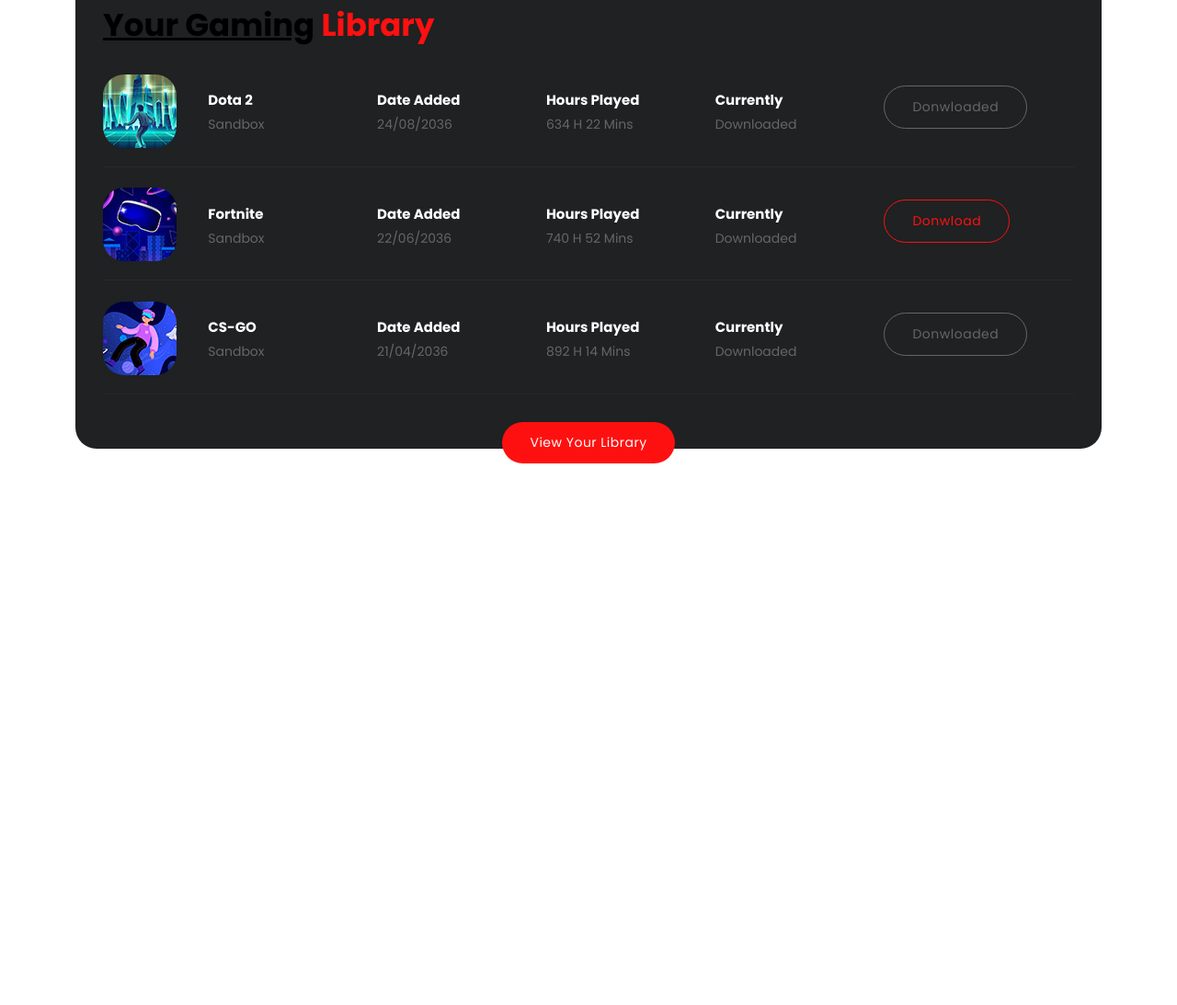
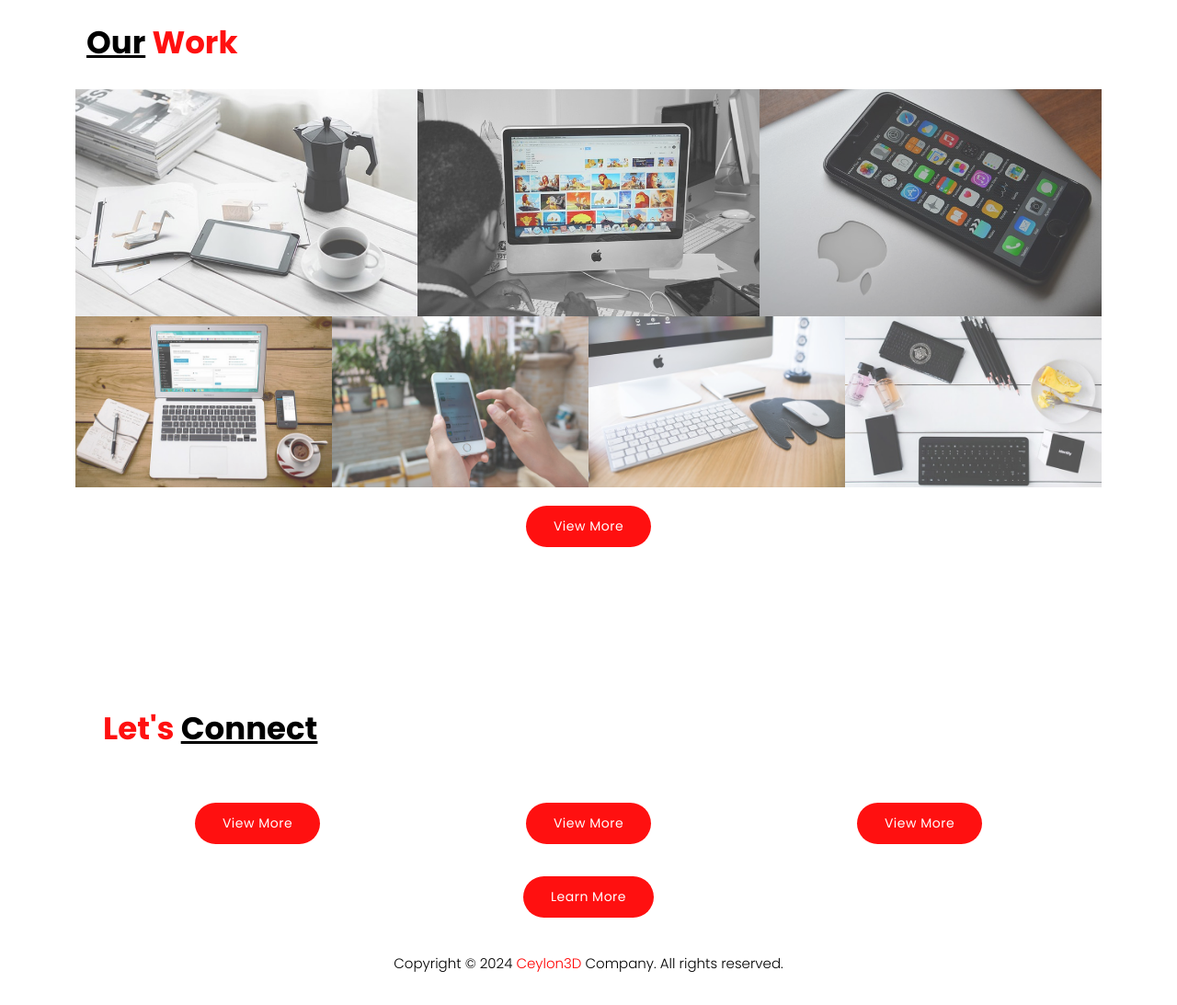
Before and after one commit to Meshydra/Ceylon3D-Web-Application, a plain HTML site: page index.html in a window 1280 px wide. Shown: the part 1273-2366 px from the top of the page at 92% size. Before the commit the page ends 1881 px from the top, so only its background shows below. Drawn offline with nearby package versions, Linux system fonts and the light colour scheme.

Commit message:
Created upto Contact us Implement

```diff
--- a/assets/css/style.css
+++ b/assets/css/style.css
@@ -21,6 +21,7 @@ font & reset css
 
 
 */
+
 @import url("https://fonts.googleapis.com/css2?family=Poppins:wght@100;200;300;400;500;600;700;800;900");
 :root{
   --black: #000;
@@ -177,6 +178,7 @@ p {
 
 .main-button a:hover {
   background-color: #fff;
+  padding: 10px 28px;
   border: #ff1010 solid 1px;
   color: #ff1010;
 }
@@ -201,6 +203,8 @@ p {
   border-color: #fff;
   background-color: #fff;
   color: #ff1010;
+
+  padding: 10px 28px;
 }
 
 .border-no-active a {
@@ -223,12 +227,17 @@ section {
   font-size: 34px;
   text-decoration: none;
   margin-bottom: 30px;
+  text-align: left;
 }
 
 .heading-section h4 em {
   color: rgb(0, 0, 0);
   font-style: normal;
   text-decoration: underline;
+}
+
+.col-lg-12{
+  padding-top:20px ;
 }
 
 /*
@@ -243,7 +252,7 @@ Pre-loader Style
   left: 0;
   right: 0;
   bottom: 0;
-  background-color: rgba(0,0,0,0.99);
+  background-color: rgba(255, 255, 255, 0.99);
   display: -webkit-box;
   display: flex;
   -webkit-box-align: center;
@@ -472,11 +481,6 @@ Header Style
   color: white;
 }
 
-.header-area .main-nav .nav .social a img {
-  max-width: 30px;
-  margin-left: 5px;
-}
-
 .header-area .main-nav .nav li.has-sub ul.sub-menu .social a:hover,
 .background-header .main-nav .nav li.has-sub ul.sub-menu .social a:hover {
   padding-left: 25px !important;
@@ -887,70 +891,43 @@ Most Popular Style
   margin-bottom: -53px;
 }
 
-/*
----------------------------------------------
-Gaming Library Style
----------------------------------------------
-*/
-
-.gaming-library {
-  margin-top: 60px;
-  padding: 30px;
-  background-color: #1f2122;
-  border-radius: 23px;
-}
-
-.gaming-library .item {
-  border-bottom: 1px solid #27292a;
-  margin-bottom: 20px;
+/* services */
+
+.container {
+  background-color: ;
+}
+
+/* portfolio section */
+#portfolio-header {
+  background: url('../images/portfolio-header.jpg') no-repeat;
+  background-size: cover;
+  background-position: center;
+  min-height: 500px;
+  padding-top: 160px;
+}
+#portfolio {
+  text-align: center;
+  padding-top: 80px;
+  padding-bottom: 60px;
+  }
+#portfolio h2 {
   padding-bottom: 20px;
 }
-
-.gaming-library .last-item {
-  margin-bottom: 30px;
-}
-
-.profile-library .last-item {
-  border-bottom: none;
-  padding-bottom: 0px;
-  margin-bottom: 0px;
-}
-
-.gaming-library .item ul li {
-  margin-top: 15px;
-}
-
-.gaming-library .item ul li img {
-  margin-top: -30px;
-}
-
-.gaming-library .item ul li {
-  display: inline-block;
-  width: 17%;
-}
-
-.gaming-library .item ul li:first-child {
-  width: 110px;
-}
-
-.gaming-library .item ul .social {
-  width: 15%;
-  text-align: right;
-}
-
-.gaming-library .item ul li h4 {
-  font-size: 15px;
-  margin-bottom: 5px;
-}
-
-.gaming-library .item ul li span {
-  color: #666;
-  font-size: 14px;
-}
-
-.gaming-library .main-button {
-  text-align: center;
-  margin-bottom: -53px;
+#portfolio .col-md-4,
+#portfolio .col-md-3 {
+  padding: 0;
+  margin: 0;
+}
+#portfolio img {
+  width: 100%;
+  transition: all 0.4s ease-in;
+  opacity: 0.8;
+}
+#portfolio img:hover {
+  opacity: 1;
+}
+#portfolio .btn {
+  margin-top: 30px;
 }
 
 /*
@@ -962,12 +939,12 @@ Footer Style
 footer p {
   text-align: center;
   padding: 30px 0px;
-  color: #fff;
+  color: rgb(0, 0, 0);
   font-weight: 300;
 }
 
 footer p a {
-  color: #fff;
+  color: rgb(255, 0, 0);
   transition: all .3s;
 }
 
--- a/assets/js/custom.js
+++ b/assets/js/custom.js
@@ -202,20 +202,23 @@
 	    });
 	});
 
-	function onScroll(event){
+	function onScroll(event) {
 		var scrollPos = $(document).scrollTop();
 		$('.nav a').each(function () {
 			var currLink = $(this);
 			var refElement = $(currLink.attr("href"));
+
+			if (refElement.length) { // Check if refElement exists
 				if (refElement.position().top <= scrollPos && refElement.position().top + refElement.height() > scrollPos) {
 					$('.nav ul li a').removeClass("active");
 					currLink.addClass("active");
+				} else {
+					currLink.removeClass("active");
 				}
-	        else{
-	            currLink.removeClass("active");
 			}
 		});
 	}
+
 
 
 	// Page loading animation
--- a/index.html
+++ b/index.html
@@ -89,30 +89,28 @@
           <!-- ***** Banner End ***** -->
 
           <!-- ***** Services ***** -->
-
-          <!-- ***** Most Popular End ***** -->
           <div class="most-popular">
             <div class="row">
                 <div class="col-lg-12">
                     <div class="heading-section">
-                        <h4><em>Our</em> Services</h4>
+                        <h4>What we <em>Do</em></h4>
                     </div>
                     <div class="row">
                         <div class="col-lg-4 col-sm-6"> <!-- Display 3 items in a row -->
                             <div class="item">
-                              <img src="assets/images/popular-01.jpg" alt="">
+                              <img src="images/model.png" alt="">
                               <h4>3D Modeling<br><span>Lorem ipsum, dolor sit amet consectetur adipisicing elit. Voluptate, repellat.</span></h4>
                             </div>
                         </div>
                         <div class="col-lg-4 col-sm-6"> <!-- Display 3 items in a row -->
                             <div class="item">
-                              <img src="assets/images/popular-01.jpg" alt="">
+                              <img src="images/print.jpg" alt="">
                               <h4>3D Printing<br><span>Lorem ipsum dolor sit amet consectetur adipisicing elit. Veniam, possimus?</span></h4>
                             </div>
                         </div>
                         <div class="col-lg-4 col-sm-6"> <!-- Display 3 items in a row -->
                             <div class="item">
-                              <img src="assets/images/popular-01.jpg" alt="">
+                              <img src="images/proto.png" alt="">
                               <h4>Prototyping<br><span>Lorem ipsum dolor sit amet consectetur, adipisicing elit. Nisi, libero!</span></h4>
                             </div>
                         </div>
@@ -126,64 +124,98 @@
                 </div>
             </div>
         </div>
+        <!-- ***** Services end ***** -->
 
 
-          <!-- ***** Gaming Library Start ***** -->
-          <div class="gaming-library">
-            <div class="col-lg-12">
-              <div class="heading-section">
-                <h4><em>Your Gaming</em> Library</h4>
+        <!-- *****Library Start ***** -->
+        <div id="portfolio">
+          <div class="container">
+            <div class="heading-section">
+                <h4><em>Our</em> Work</h4>
+            </div>
+            <div class="row mt30">
+              <div class="col-md-4 col-sm-4 col-xs-6">
+                <a  data-lightbox-gallery="portfolio-gallery"><img src="images/portfolio-img1.jpg" alt="portfolio img"></a>
               </div>
-              <div class="item">
-                <ul>
-                  <li><img src="assets/images/game-01.jpg" alt="" class="templatemo-item"></li>
-                  <li><h4>Dota 2</h4><span>Sandbox</span></li>
-                  <li><h4>Date Added</h4><span>24/08/2036</span></li>
-                  <li><h4>Hours Played</h4><span>634 H 22 Mins</span></li>
-                  <li><h4>Currently</h4><span>Downloaded</span></li>
-                  <li><div class="main-border-button border-no-active"><a href="#">Donwloaded</a></div></li>
-                </ul>
+              <div class="col-md-4 col-sm-4 col-xs-6">
+                <a  data-lightbox-gallery="portfolio-gallery"><img src="images/portfolio-img2.jpg" alt="portfolio img"></a>
               </div>
-              <div class="item">
-                <ul>
-                  <li><img src="assets/images/game-02.jpg" alt="" class="templatemo-item"></li>
-                  <li><h4>Fortnite</h4><span>Sandbox</span></li>
-                  <li><h4>Date Added</h4><span>22/06/2036</span></li>
-                  <li><h4>Hours Played</h4><span>740 H 52 Mins</span></li>
-                  <li><h4>Currently</h4><span>Downloaded</span></li>
-                  <li><div class="main-border-button"><a href="#">Donwload</a></div></li>
-                </ul>
+              <div class="col-md-4 col-sm-4 col-xs-6">
+                <a  data-lightbox-gallery="portfolio-gallery"><img src="images/portfolio-img3.jpg" alt="portfolio img"></a>
               </div>
-              <div class="item last-item">
-                <ul>
-                  <li><img src="assets/images/game-03.jpg" alt="" class="templatemo-item"></li>
-                  <li><h4>CS-GO</h4><span>Sandbox</span></li>
-                  <li><h4>Date Added</h4><span>21/04/2036</span></li>
-                  <li><h4>Hours Played</h4><span>892 H 14 Mins</span></li>
-                  <li><h4>Currently</h4><span>Downloaded</span></li>
-                  <li><div class="main-border-button border-no-active"><a href="#">Donwloaded</a></div></li>
-                </ul>
+
+              <div class="col-md-3 col-sm-6 col-xs-6">
+                <a  data-lightbox-gallery="portfolio-gallery"><img src="images/portfolio-img4.jpg" alt="portfolio img"></a>
               </div>
+              <div class="col-md-3 col-sm-6 col-xs-6">
+                <a  data-lightbox-gallery="portfolio-gallery"><img src="images/portfolio-img5.jpg" alt="portfolio img"></a>
+              </div>
+              <div class="col-md-3 col-sm-6 col-xs-6">
+                <a  data-lightbox-gallery="portfolio-gallery"><img src="images/portfolio-img6.jpg" alt="portfolio img"></a>
+              </div>
+              <div class="col-md-3 col-sm-6 col-xs-12">
+                <a  data-lightbox-gallery="portfolio-gallery"><img src="images/portfolio-img7.jpg" alt="portfolio img"></a>
+              </div>
+              <div class="col-lg-12">
+                <div class="main-button">
+                    <a href="gallery.html">View More</a>
+                </div>
             </div>
-            <div class="col-lg-12">
-              <div class="main-button">
-                <a href="profile.html">View Your Library</a>
-              </div>
             </div>
           </div>
-          <!-- ***** Gaming Library End ***** -->
         </div>
+
+
+        <!-- *****Library End ***** -->
+
+        <!-- ******Contact us****-->
+        <div class="most-popular">
+          <div class="row">
+              <div class="col-lg-12">
+                  <div class="heading-section">
+                      <h4>Let's <em>Connect</em> </h4>
+                  </div>
+                  <div class="row">
+                      <div class="col-lg-4 col-sm-6"> <!-- Display 3 items in a row -->
+                          <div class="item">
+                            <div class="main-button">
+                              <a href="gallery.html">View More</a>
+                          </div>
+                          </div>
+                      </div>
+                      <div class="col-lg-4 col-sm-6"> <!-- Display 3 items in a row -->
+                          <div class="item">
+                            <div class="main-button">
+                              <a href="gallery.html">View More</a>
+                          </div></div>
+                      </div>
+                      <div class="col-lg-4 col-sm-6"> <!-- Display 3 items in a row -->
+                          <div class="item">
+                            <div class="main-button">
+                              <a href="gallery.html">View More</a>
+                          </div>
+                        </div>
+                      </div>
+                      <!-- More items can be added here to display in additional rows -->
+                      <div class="col-lg-12">
+                          <div class="main-button">
+                              <a href="services.html">Learn More</a>
+                          </div>
+                      </div>
+                  </div>
+              </div>
+          </div>
+      </div>
       </div>
     </div>
   </div>
+</div>
 
   <footer>
     <div class="container">
       <div class="row">
         <div class="col-lg-12">
-          <p>Copyright © 2036 <a href="#">Cyborg Gaming</a> Company. All rights reserved.
-
-          <br>Design: <a href="https://templatemo.com" target="_blank" title="free CSS templates">TemplateMo</a></p>
+          <p>Copyright © 2024 <a href="#">Ceylon3D</a> Company. All rights reserved.
         </div>
       </div>
     </div>
@@ -202,6 +234,7 @@
   <script src="assets/js/custom.js"></script>
 
 
+
   </body>
 
 </html>
```
Also changed, not shown: images/model.png, images/portfolio-img1.jpg (added), images/portfolio-img2.jpg (added), images/portfolio-img3.jpg (added), images/portfolio-img4.jpg (added), images/portfolio-img5.jpg (added), images/portfolio-img6.jpg (added), images/portfolio-img7.jpg (added), images/print.jpg, images/proto.png. Lines whose indentation alone changed are shown as unchanged.
